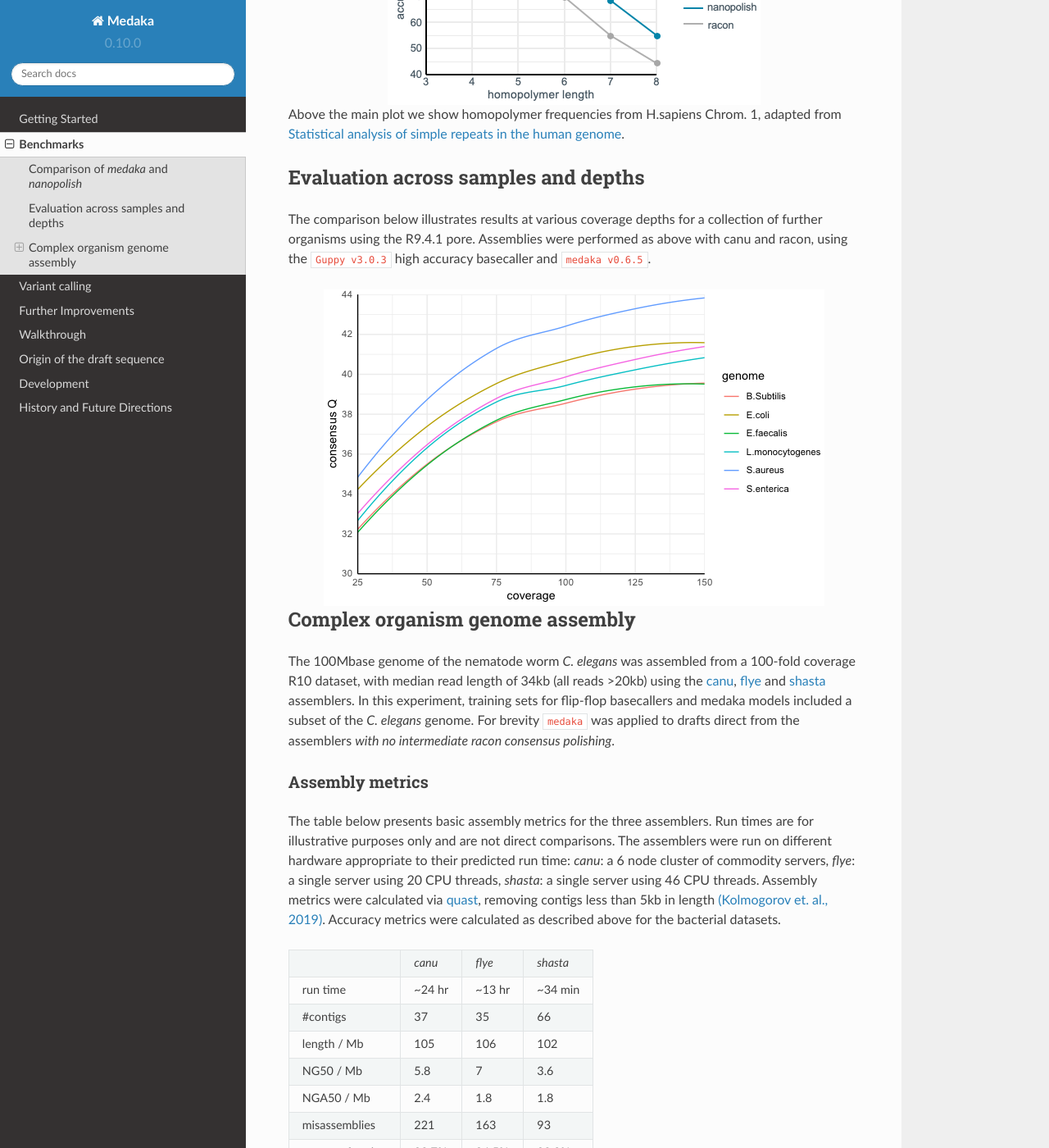
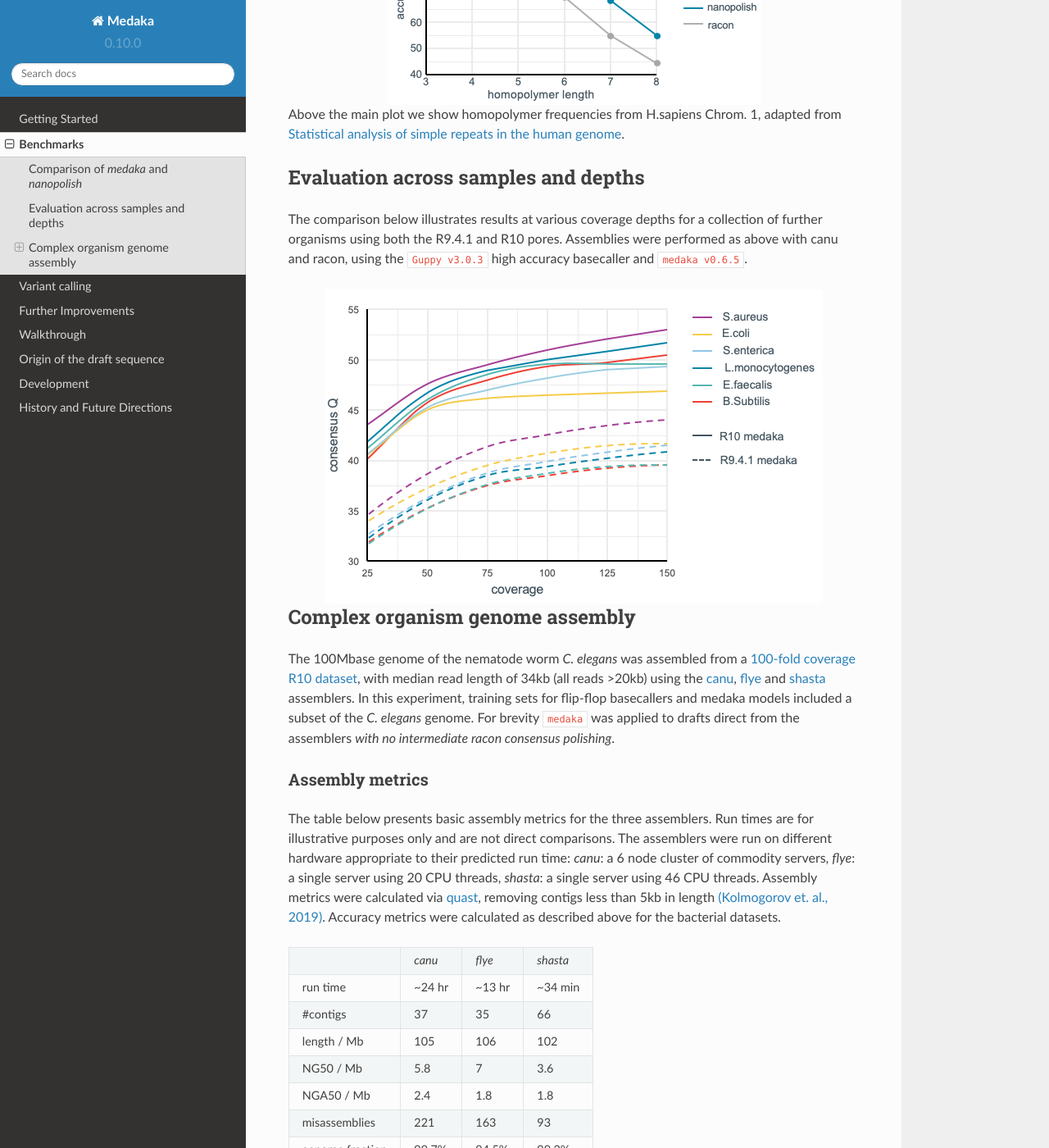
Before and after one commit to nanoporetech/medaka, a Sphinx documentation site: the page built from docs/benchmarks.rst, in a window 1280 px wide and 1400 px high, scrolled down 1314 px. Shown: the whole window at 82% size. Built offline with Sphinx 7.4.7 and the Read the Docs theme 2.0.0, drawn with Linux system fonts in a browser that asks for light colours; pages that are not in the unit, such as notebooks, are missing from menus; part of the change alters nothing that is shown.

Commit message:
Benchmark corrections

```diff
--- a/docs/benchmarks.rst
+++ b/docs/benchmarks.rst
@@ -67,7 +67,7 @@ Evaluation across samples and depths
 ------------------------------------
 
 The comparison below illustrates results at various coverage depths for a
-collection of further organisms using the R9.4.1 pore. Assemblies were
+collection of further organisms using both the R9.4.1 and R10 pores. Assemblies were
 performed as above with canu and racon, using the ``Guppy v3.0.3`` high accuracy
 basecaller and ``medaka v0.6.5``.
 
@@ -77,8 +77,9 @@ basecaller and ``medaka v0.6.5``.
 Complex organism genome assembly
 --------------------------------
 
-The 100Mbase genome of the nematode worm *C. elegans* was assembled from a 100-fold coverage R10
-dataset, with median read length of 34kb (all reads >20kb) using the
+The 100Mbase genome of the nematode worm *C. elegans* was assembled from a
+`100-fold coverage R10 dataset <https://ont-research.s3-eu-west-1.amazonaws.com/r10_celegans.fq.gz>`_,
+with median read length of 34kb (all reads >20kb) using the
 `canu <https://canu.readthedocs.io/en/latest/index.html>`_,
 `flye <https://github.com/fenderglass/Flye>`_ and
 `shasta <https://github.com/chanzuckerberg/shasta>`_ assemblers.
```
Also changed, not shown: docs/images/cov_acc.png.
